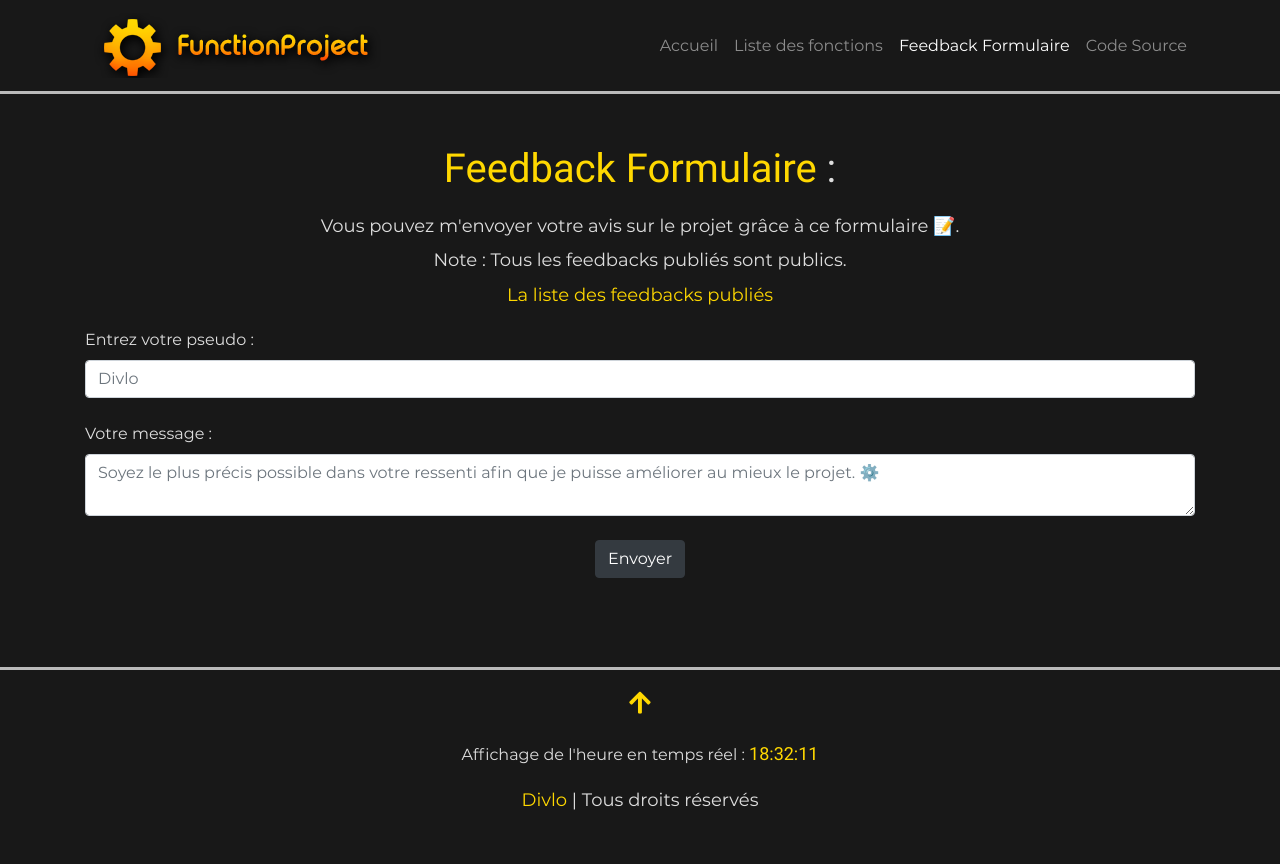
After one commit to theoludwig/FunctionProject, a PHP site: page /views/feedback-form_view.php in a window 1280 px wide. The commit adds this page. Run offline with PHP 8.4, Linux system fonts and the light colour scheme; a stand-in replaces the project's code that opens the database connection.

Commit message:
Feedback Formulaire

```diff
--- a/css/style.css
+++ b/css/style.css
@@ -104,6 +104,15 @@ pre code {
     max-width: 200px;
     vertical-align: middle;
 }
+.error {
+    color: #ff7f7f !important;
+}
+.success {
+    color: #90EE90 !important;
+}
+.italic {
+    font-style: italic;
+}
 
 /* FOOTER */
 footer
--- a/incl/header.php
+++ b/incl/header.php
@@ -60,8 +60,8 @@
                             <li class="nav-item <?php echo $functionlistActive?>">
                                 <a class="nav-link" href="/views/function-list.php">Liste des fonctions</a>
                             </li>
-                            <li class="nav-item">
-                                <a class="nav-link" target="_blank" href="https://docs.google.com/forms/d/1NliUWi3lntHDM42Td0C47J0cZKgnYilxT_0UcdmVaog/">Feedback Formulaire</a>
+                            <li class="nav-item <?php echo $feedbackActive?>">
+                                <a class="nav-link" href="/views/feedback-form_view.php">Feedback Formulaire</a>
                             </li>
                             <li class="nav-item">
                                 <a class="nav-link" target="_blank" href="https://github.com/Divlo/FunctionProject">Code Source</a>
--- a/index.php
+++ b/index.php
@@ -22,9 +22,9 @@
         </div>
         <div class="col-sm-12 col-md-6 pb-4">
             <div class="text-center pb-5">
-                <h2 class="function-list-title"><a target="_blank" href="https://docs.google.com/forms/d/1NliUWi3lntHDM42Td0C47J0cZKgnYilxT_0UcdmVaog/">Donnez votre avis :</a></h2>
-                <a target="_blank" href="https://docs.google.com/forms/d/1NliUWi3lntHDM42Td0C47J0cZKgnYilxT_0UcdmVaog/"><img class="function-list-image" src="/img/Feedback-Formulaire.png" alt=""></a>
-                <p class="function-list-description">Vous pouvez m'envoyer votre avis sur le projet grâce au <a href="https://docs.google.com/forms/d/1NliUWi3lntHDM42Td0C47J0cZKgnYilxT_0UcdmVaog/" target="_blank">Feedback Formulaire</a> 📝.</p>
+                <h2 class="function-list-title"><a href="/views/feedback-form_view.php">Donnez votre avis :</a></h2>
+                <a href="/views/feedback-form_view.php"><img class="function-list-image" src="/img/Feedback-Formulaire.png" alt=""></a>
+                <p class="function-list-description">Vous pouvez m'envoyer votre avis sur le projet grâce au <a href="/views/feedback-form_view.php">Feedback Formulaire</a> 📝.</p>
             </div>
         </div>
     </div>
--- a/php/config.php
+++ b/php/config.php
@@ -4,6 +4,7 @@ $currentpage = $_SERVER['PHP_SELF'];
 
 $indexActive = '';
 $functionlistActive = '';
+$feedbackActive = '';
 
 switch ($currentpage) {
     case '/index.php':
@@ -17,6 +18,17 @@ switch ($currentpage) {
         $description = 'La liste des mini-programmes.';
         $image = 'https://function.divlo.fr/img/FunctionProject_icon.png';
         $functionlistActive = 'active';
+        break;
+    case '/views/feedback-form_view.php':
+        $title = 'Feedback Formulaire';
+        $description = "Vous pouvez m'envoyer votre avis sur le projet grâce à ce formulaire 📝.";
+        $image = 'https://function.divlo.fr/img/Feedback-Formulaire.png';
+        $feedbackActive = 'active';
+        break;
+    case '/views/feedback-list.php':
+        $title = 'Liste des feedback';
+        $description = "La liste de tous les feedbacks publiés.";
+        $image = 'https://function.divlo.fr/img/Feedback-Formulaire.png';
         break;
     case '/views/function-views/calculateAge.php':
         $title = 'Quel âge avez-vous ?';
--- a/scripts/executeFunction.js
+++ b/scripts/executeFunction.js
@@ -218,5 +218,23 @@ $(function () {
 				}
 			}
 		});
+    });
+
+	$('#feedbackForm').submit((e) => {
+		e.preventDefault();
+		const postdata = $('#feedbackForm').serialize();
+		$.ajax({
+			type: 'POST',
+			url: '../../php/feedbackForm.php',
+			data: postdata,
+            success: (response) => {
+                const result = JSON.parse(response);
+                $(".results").html(result.message);
+                if(result.isSuccess) {
+                    $("#feedbackForm")[0].reset();
+                }
+			}
+		});
 	});
+
 });
--- /dev/null
+++ b/views/feedback-form_view.php
@@ -0,0 +1,34 @@
+<!-- Config -->
+<?php include("../php/config.php");?>
+
+<!-- Header -->
+<?php include("../incl/header.php");?>
+
+<!-- Page Content -->
+<div class="container">
+  <h1><span class="important"><?php echo $title?></span> :</h1>
+  <p class="pt-3 text-center"><?php echo $description?> <br>
+    Note : Tous les feedbacks publiés sont publics. <br>
+    <a href="/views/feedback-list.php">La liste des feedbacks publiés</a>
+  </p>
+  <form id="feedbackForm" method="POST">
+    <div class="form-group">
+        <label for="pseudo">Entrez votre pseudo :</label>
+        <input name="pseudo" type="text" id="pseudo" placeholder="Divlo" class="form-control">
+        <br>
+        <label for="feedback">Votre message :</label>
+        <textarea name="feedback" type="text" id="feedback" placeholder="Soyez le plus précis possible dans votre ressenti afin que je puisse améliorer au mieux le projet. ⚙️" class="form-control"></textarea>
+        <br>
+        <div class="form-row text-center">
+            <div class="col-12">
+                <button type="submit" id="submitFeedback" class="btn btn-dark text-center">Envoyer</button>
+            </div>
+        </div>
+      <br> <br>
+      <p class="results text-center"></p>
+    </div>
+  </form>
+</div>
+
+<!-- Footer -->
+<?php include("../incl/footer.php");?>
```
Also changed, not shown: php/feedbackForm.php (added, +33 -0 lines), php/functiondivlofr_feedback.sql (added, +34 -0 lines), views/feedback-list.php (added, +42 -0 lines).
